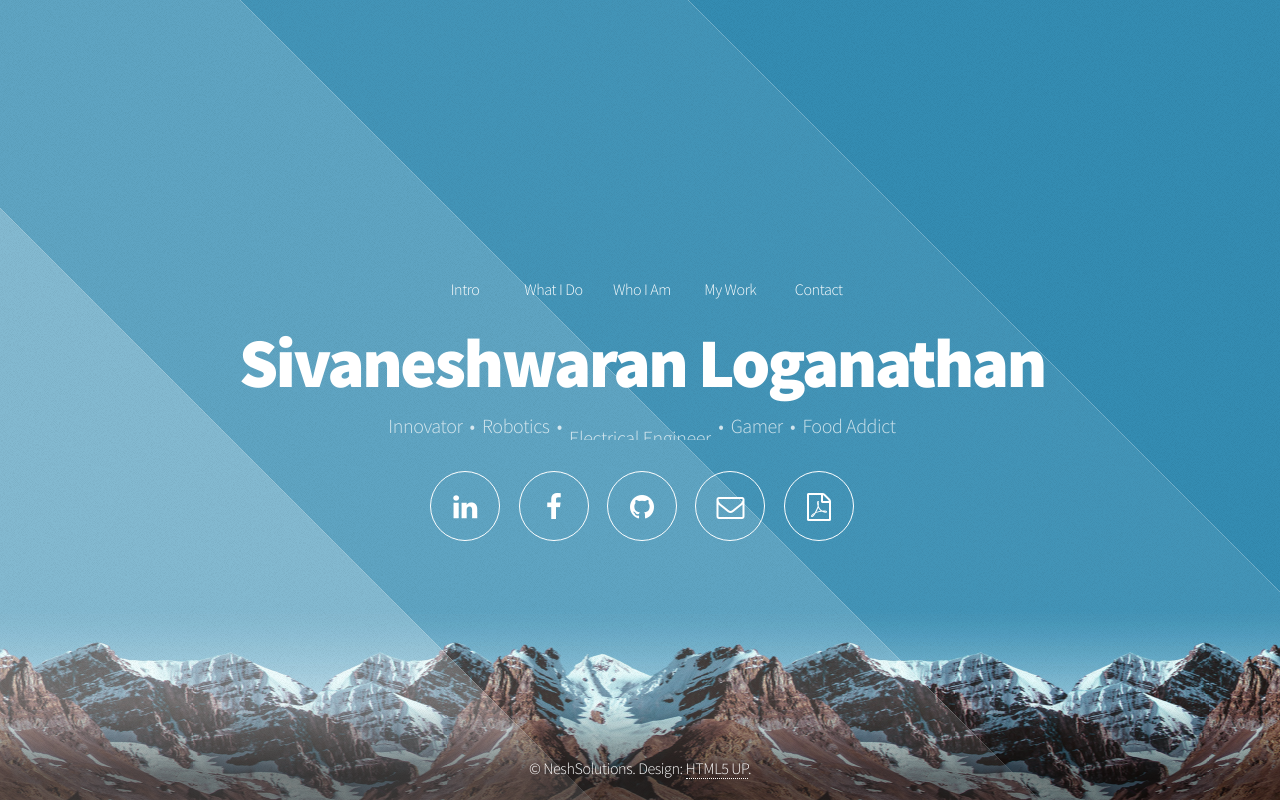
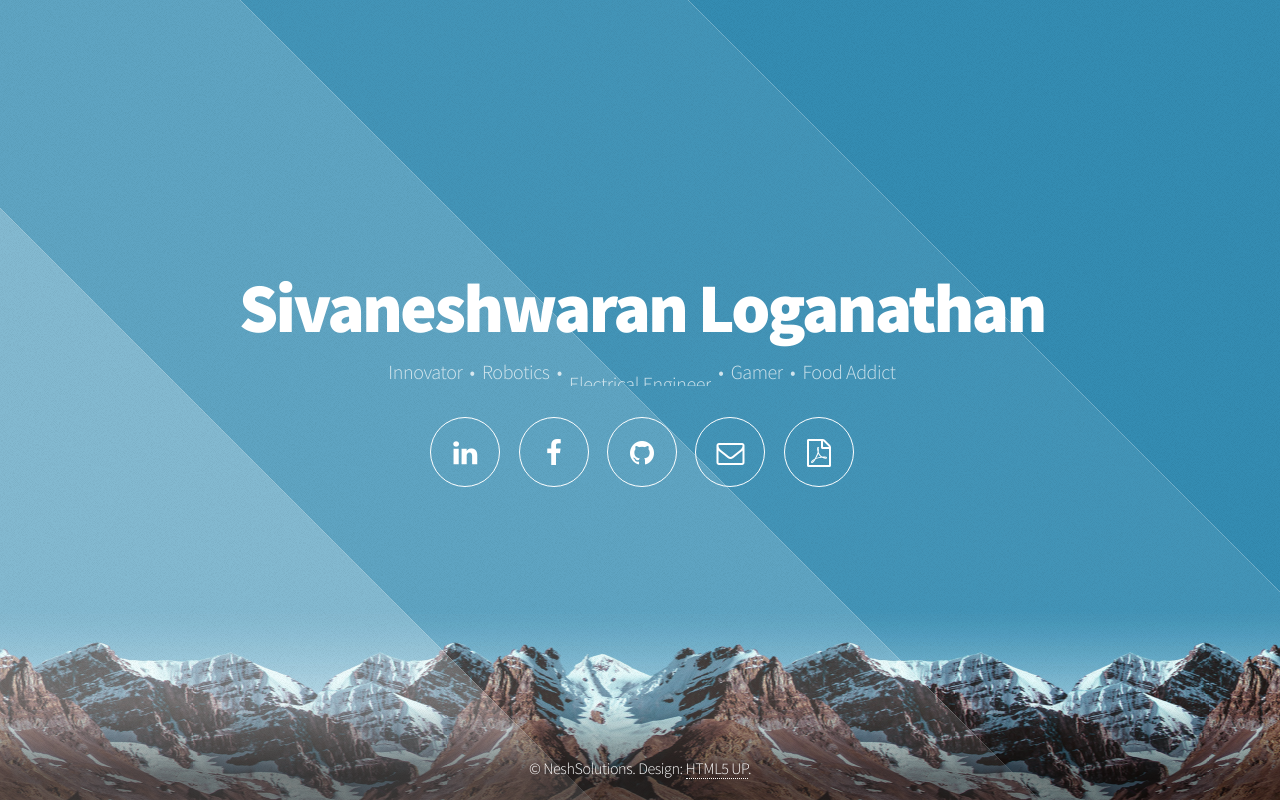
Before and after one commit to nesh170/mygithubpage, a plain HTML site: page index.html in a window 1280 px wide. Drawn offline with Linux system fonts and the light colour scheme.

Commit message:
Commented out the nav bar for later development

```diff
--- a/index.html
+++ b/index.html
@@ -36,7 +36,7 @@
         <!-- Header -->
         <header id="header">
             <!-- Nav -->
-            <nav id="nav">
+        <!--    <nav id="nav">
                 <ul>
                     <li><a href="#intro">Intro</a></li>
                     <li><a href="#one">What I Do</a></li>
@@ -44,7 +44,7 @@
                     <li><a href="#work">My Work</a></li>
                     <li><a href="#contact">Contact</a></li>
                 </ul>
-            </nav>
+            </nav> -->
             <h1>Sivaneshwaran Loganathan</h1>
 
 
```
